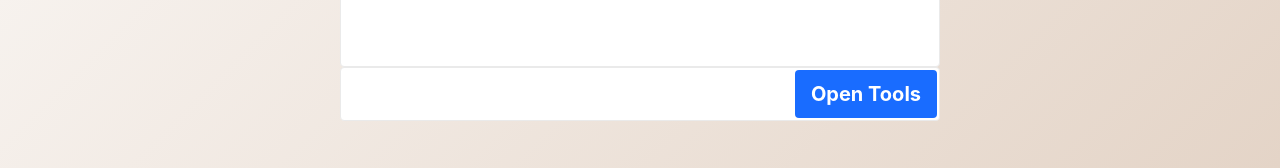
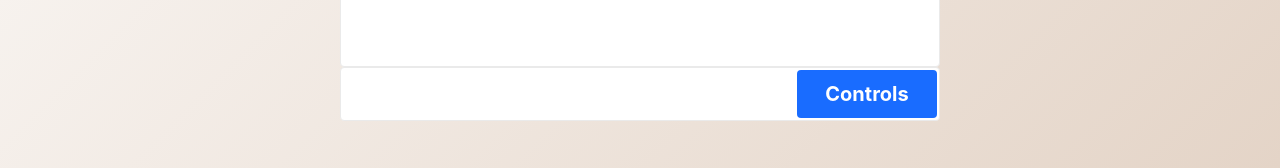
Before and after one commit to nataszkan/dropdown-app, a React (Create React App) app: page / in a window 1280 px wide. Shown: the part 486-654 px from the top of the page. Built offline with nearby package versions, Linux system fonts and the light colour scheme.

Commit message:
Clean up

```diff
--- a/src/components/Dropdown.jsx
+++ b/src/components/Dropdown.jsx
@@ -26,7 +26,7 @@ export default function Dropdown( { action, items = [] }) {
           tabIndex={0}
           onKeyPress={() => toggle(!open)}
           onClick={() => toggle(!open)}>
-          <span>{open ? 'close tools' : 'open tools'}</span>
+          <span>controls</span>
         </button>
         {open && (
           <ul className="dropdown-menu">
--- a/src/index.css
+++ b/src/index.css
@@ -47,7 +47,7 @@ button {
 	font-size: 2rem;
 	font-weight: bold;
 	text-transform: capitalize;
-	min-width: 135px;
+	min-width: 140px;
 }
 
 .dropdown-toggle-button:hover {
@@ -65,9 +65,6 @@ button {
 }
 
 .card-action-button:hover {
-	font-size: 2rem;
-	text-transform: capitalize;
-	min-width: 100px;
 	background: #f7f7f7;
 }
 
```
